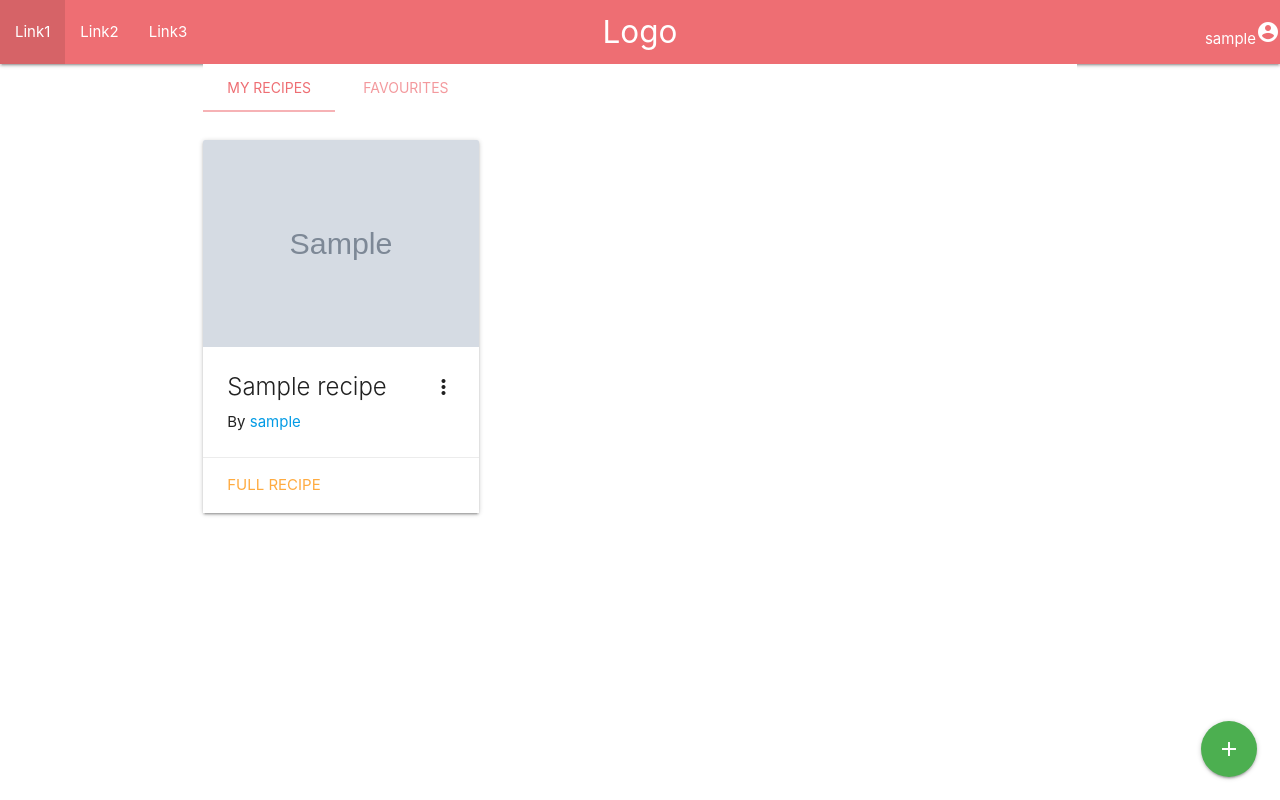
After one commit to Beibhinn/data-milestone-project, a Flask app: page /user_account in a window 1280 px wide. The commit adds this page. Run offline with Flask 2, Linux system fonts and the light colour scheme; the visitor is signed in with stand-in values (Sample User, id 1); grey boxes marked "Sample" are stand-in pictures; a database or web service that is not in the repository returns one stand-in record (values such as "Sample title"); some libraries are stand-ins or nearby versions.

Commit message:
Add account page for signed in user to view their recipes and favourites

```diff
--- a/app.py
+++ b/app.py
@@ -118,6 +118,16 @@ def set_recipe_liked(recipe_id):
     return app.response_class(status=200)
 
 
+@app.route('/user_account')
+def user_account():
+    recipes = mongo.db.recipes.find({"user_name": session['username']})
+    user = mongo.db.users.find_one({"user_name": session['username']}, {"favourites": 1})
+    favourites = mongo.db.recipes.find({"_id": {"$in": user['favourites']}})
+    return render_template('account.html',
+                           favourites=favourites,
+                           recipes=recipes)
+
+
 @app.route('/add_recipe')
 def add_recipe():
     return render_template("addrecipe.html", cuisines=mongo.db.cuisine.find())
--- /dev/null
+++ b/templates/account.html
@@ -0,0 +1,84 @@
+{% extends 'base.html' %}
+{% block content %}
+<div class="row">
+    <div class="col s12">
+        <ul class="tabs">
+            <li class="tab"><a class="active" href="#recipes">My recipes</a></li>
+            <li class="tab"><a href="#favourites">Favourites</a></li>
+        </ul>
+    </div>
+</div>
+
+
+<div id="recipes">
+    <div class="row">
+        {% if recipes.count() == 0 %}
+        <div class="toast" style="position: initial">It looks like you haven't added any recipes yet.<i
+                class="close material-icons">close</i></div>
+        {% else %}
+        {% for recipe in recipes %}
+        <div class="col s12 m4">
+            <div class="card sticky-action">
+                <div class="card-image waves-effect waves-block waves-light">
+                    <img class="activator" src="{{recipe.photo_src}}">
+                </div>
+                <div class="card-content">
+                    <span class="card-title activator grey-text text-darken-4">{{recipe.title}}<i
+                            class="material-icons right">more_vert</i></span>
+                    <p>By <a href="{{url_for('user_recipes', user_name=recipe.user_name)}}">{{recipe.user_name}}</a></p>
+                </div>
+                <div class="card-action">
+                    <a href="{{url_for('view_recipe', recipe_id=recipe._id)}}">Full recipe</a>
+                </div>
+                <div class="card-reveal">
+                    <span class="card-title grey-text text-darken-4">{{recipe.title}}<i
+                            class="material-icons right">close</i></span>
+                    {% for item in recipe.ingredients %}
+                    <p>{{ item }}</p>
+                    {% endfor %}
+                </div>
+            </div>
+        </div>
+        {% endfor %}
+        {% endif %}
+    </div>
+</div>
+<div id="favourites">
+    <div class="row">
+        {% if favourites.count() == 0 %}
+        <div class="toast" style="position: initial">It looks like you haven't favourited any recipes yet. Click the heart symbol on the page for a recipe you like to find it easier later on.<i
+                class="close material-icons">close</i></div>
+        {% else %}
+        {% for recipe in favourites %}
+        <div class="col s12 m4">
+            <div class="card sticky-action">
+                <div class="card-image waves-effect waves-block waves-light">
+                    <img class="activator" src="{{recipe.photo_src}}">
+                </div>
+                <div class="card-content">
+                    <span class="card-title activator grey-text text-darken-4">{{recipe.title}}<i
+                            class="material-icons right">more_vert</i></span>
+                    <p>By <a href="{{url_for('user_recipes', user_name=recipe.user_name)}}">{{recipe.user_name}}</a></p>
+                </div>
+                <div class="card-action">
+                    <a href="{{url_for('view_recipe', recipe_id=recipe._id)}}">Full recipe</a>
+                </div>
+                <div class="card-reveal">
+                    <span class="card-title grey-text text-darken-4">{{recipe.title}}<i
+                            class="material-icons right">close</i></span>
+                    {% for item in recipe.ingredients %}
+                    <p>{{ item }}</p>
+                    {% endfor %}
+                </div>
+            </div>
+        </div>
+        {% endfor %}
+        {% endif %}
+    </div>
+</div>
+<div class="fixed-action-btn">
+    <a href="{{url_for('add_recipe')}}" class="btn-floating btn-large waves-effect waves-light green"><i
+            class="material-icons">add</i></a>
+</div>
+
+{% endblock %}
--- a/templates/base.html
+++ b/templates/base.html
@@ -20,7 +20,7 @@
         </ul>
         <div class="right">
         {% if 'username' in session %}
-            <a href="{{url_for('user_recipes', user_name=session['username'])}}">{{ session['username'] }}<i class="material-icons" style="display: inline-block">account_circle</i></a>
+            <a href="{{url_for('user_account', user_name=session['username'])}}">{{ session['username'] }}<i class="material-icons" style="display: inline-block">account_circle</i></a>
         {% else %}
             <a class="waves-effect waves-light btn" href="{{ url_for('login') }}">Sign in</a>
             <a class="waves-effect waves-light btn" href="{{ url_for('register') }}">Register</a>
@@ -77,6 +77,10 @@
         event.target.parentElement.remove()
     });
 
+    $(document).ready(function(){
+        $('.tabs').tabs();
+    });
+
 </script>
 {% block scripts %} {% endblock %}
 </body>
```
